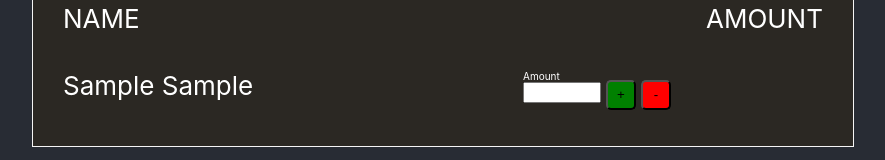
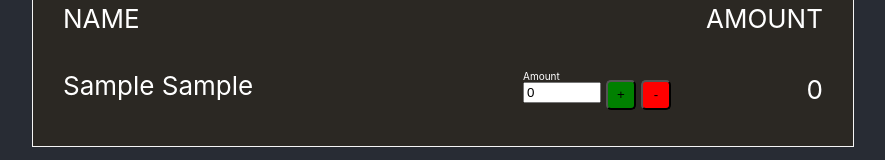
Before and after one commit to airidasju/react-assignements, a React (Create React App) app: page / in a window 1280 px wide. Both pictures are taken after typing "Sample", "Sample" into the empty fields and a click on the button "Submit". Shown: the part 401-561 px from the top of the page, without its empty margins (197-1082 px from the left). Built offline with nearby package versions, Linux system fonts and the light colour scheme.

Commit message:
money deduct logic

```diff
--- a/src/Amount.jsx
+++ b/src/Amount.jsx
@@ -1,7 +1,7 @@
 import { useState, useEffect } from 'react';
 
 function Amount({ person, setPerson }) {
-  const [balance, setBalance] = useState('');
+  const [balance, setBalance] = useState(0);
   const handleBalance = (event) => {
     setBalance(event.target.value);
   };
@@ -11,6 +11,7 @@ function Amount({ person, setPerson }) {
     setBalance('');
   };
 
+
   return (
     <div className='money-bin'>
     <form className='amount-toChange' onSubmit={submitHandler}>
@@ -19,7 +20,7 @@ function Amount({ person, setPerson }) {
         <input
           className='money'
           id='money'
-            type='number'
+          type='text'
           value={balance}
           onChange={handleBalance}
         ></input>
@@ -35,7 +36,7 @@ function Amount({ person, setPerson }) {
       <button
         className='money-btn remove'
         onClick={() =>
-            (person.balance = Number(person.balance) - Number(balance))
+          ((Number(person.balance) - Number(balance)) >= 0 ? person.balance = (Number(person.balance) - Number(balance)) : null )
         }
       >
         -
--- a/src/ContactList.jsx
+++ b/src/ContactList.jsx
@@ -9,7 +9,7 @@ function List({ person, setPerson }) {
           <div>
             {p.name} {p.lastName}
           </div>
-          <Amount person={person}></Amount>
+          <Amount person={p}></Amount>
         </li>
       ))}
     </ul>
```
Lines whose indentation alone changed are shown as unchanged.
